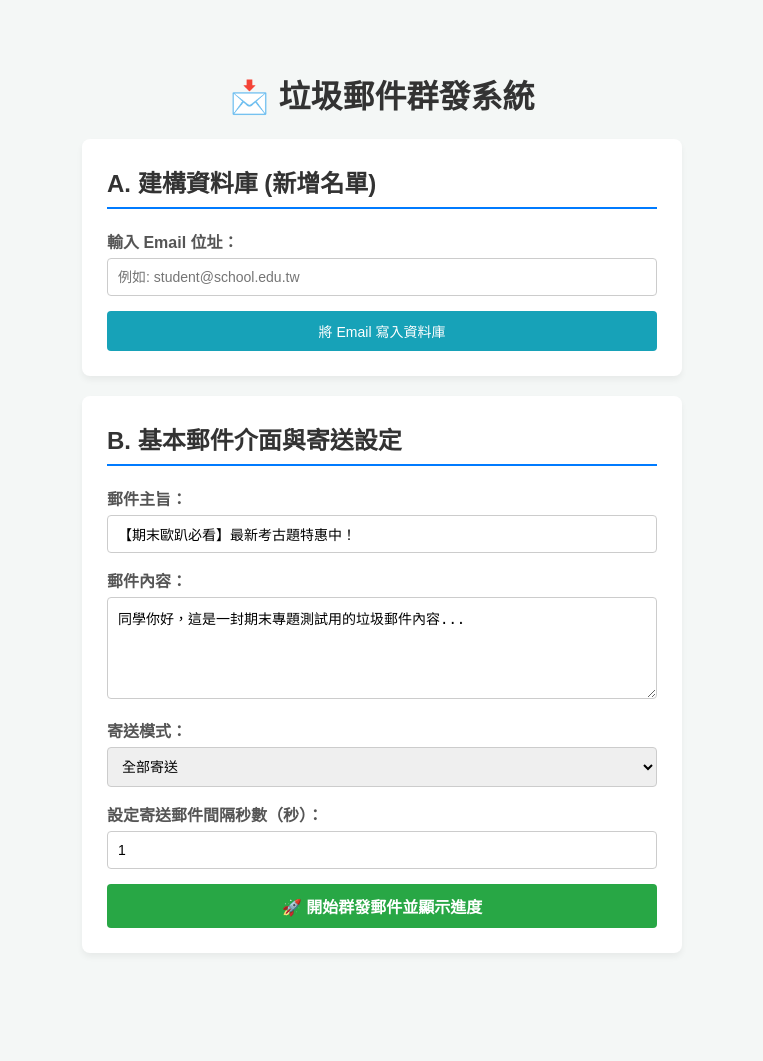
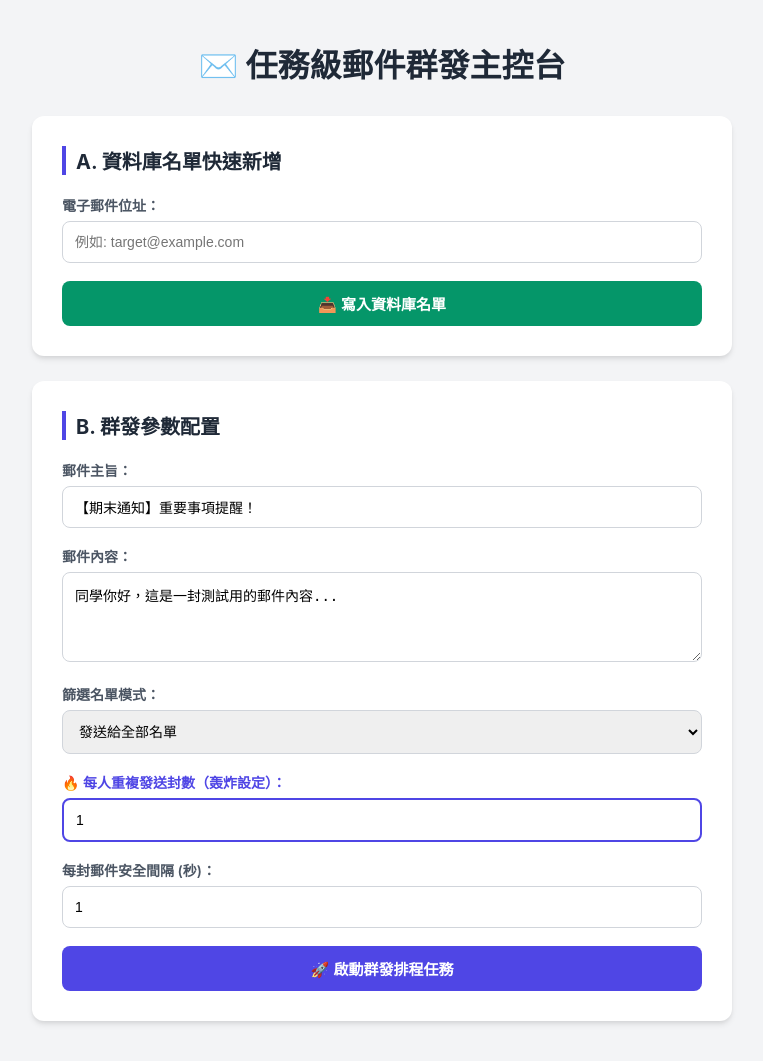
Before and after one commit to jerry05060506/a1133316-2026WebProgramming, a PHP site: page /phpmailer/ in a window 1280 px wide. Shown: the whole page, without its empty margins (258-1021 px from the left). Before the commit the page ends 928 px from the top, so only its background shows below. Run offline with PHP 8.4, Linux system fonts and the light colour scheme; some libraries are stand-ins or nearby versions.

Commit message:
Add files via upload

```diff
--- a/A1133316_蔡政倫＿作業4/index.php
+++ b/A1133316_蔡政倫＿作業4/index.php
@@ -1,10 +1,10 @@
 <?php
-// 1. 強制關閉 PHP 與伺服器的輸出緩衝，確保網頁不暫存、即時吐出內容
-if (ob_get_level()) ob_end_clean();
-header('X-Accel-Buffering: no');
+/**
+ * 現代化郵件群發系統 (極速穩定修正版)
+ * 支援功能：隨機/全部名單 + 自訂每人發送封數 + 異步佇列控制
+ */
 
 require_once 'db.php';
-
 require_once 'src/Exception.php';
 require_once 'src/PHPMailer.php';
 require_once 'src/SMTP.php';
@@ -12,34 +12,20 @@ require_once 'src/SMTP.php';
 use PHPMailer\PHPMailer\PHPMailer;
 use PHPMailer\PHPMailer\Exception;
 
-$message = '';
+// ==========================================
+// 後端 API 路由處理
+// ==========================================
 
-// A. 使用者輸入 email 位址，建構資料庫
-if (isset($_POST['add_email'])) {
-    $email = filter_var($_POST['email'], FILTER_VALIDATE_EMAIL);
-    if ($email) {
+// API 1: 取得發送名單清單
+if (isset($_GET['action']) && $_GET['action'] === 'fetch_tasks') {
+    header('Content-Type: application/json; charset=utf-8');
+
+    $send_type = $_GET['send_type'] ?? 'all';
+    $random_count = isset($_GET['random_count']) ? intval($_GET['random_count']) : 0;
+
     try {
-            $stmt = $pdo->prepare("INSERT INTO subscribers (email) VALUES (:email)");
-            $stmt->execute(['email' => $email]);
-            $message = "<div class='alert success'>Email 成功寫入資料庫！</div>";
-        } catch (PDOException $e) {
-            $message = "<div class='alert error'>新增失敗：此 Email 可能重複了。</div>";
-        }
-    } else {
-        $message = "<div class='alert error'>請輸入正確的 Email 格式！</div>";
-    }
-}
-
-// B. 寄信與顯示進度邏輯
-if (isset($_POST['send_mail'])) {
-    $subject = $_POST['subject'];
-    $content = $_POST['content'];
-    $send_type = $_POST['send_type'];
-    $random_count = intval($_POST['random_count']);
-    $delay = intval($_POST['delay']);
-
-    // 依條件撈取資料庫的名單
         if ($send_type === 'random' && $random_count > 0) {
+            $pdo->setAttribute(PDO::ATTR_EMULATE_PREPARES, false);
             $stmt = $pdo->prepare("SELECT id, email FROM subscribers ORDER BY RAND() LIMIT :limit");
             $stmt->bindValue(':limit', $random_count, PDO::PARAM_INT);
             $stmt->execute();
@@ -47,92 +33,72 @@ if (isset($_POST['send_mail'])) {
             $stmt = $pdo->query("SELECT id, email FROM subscribers");
         }
         $list = $stmt->fetchAll(PDO::FETCH_ASSOC);
-    $total = count($list);
+        echo json_encode(['success' => true, 'data' => $list]);
+    } catch (Exception $e) {
+        echo json_encode(['success' => false, 'message' => $e->getMessage()]);
+    }
+    exit;
+}
 
-    if ($total > 0) {
-        ob_start();
+// API 2: 單筆郵件發送
+if (isset($_GET['action']) && $_GET['action'] === 'send_single') {
+    header('Content-Type: application/json; charset=utf-8');
 
-        echo "<style>
-                body { font-family: Arial, sans-serif; max-width: 600px; margin: 30px auto; padding: 20px; background: #f9f9f9; }
-                .progress-container { width: 100%; background: #eee; border-radius: 5px; margin: 20px 0; box-shadow: inset 0 1px 3px rgba(0,0,0,0.2); overflow: hidden; }
-                .progress-bar { width: 5%; min-width: 5%; height: 30px; background: #ffc107; text-align: center; line-height: 30px; color: #333; border-radius: 5px; transition: width 0.4s ease; font-weight: bold; }
-                .log-box { background: #fff; border: 1px solid #ccc; padding: 15px; height: 200px; overflow-y: auto; border-radius: 5px; font-family: monospace; }
-              </style>";
+    // 💡 修正：讀取前端傳來的 JSON 封包
+    $raw_input = file_get_contents('php://input');
+    $input = json_decode($raw_input, true);
 
-        echo "<h2>🚀 郵件發送中...</h2>";
-        echo "<p style='color: #555;'>系統提示：本次預計發送 <strong>{$total}</strong> 筆郵件。</p>";
-        echo "<div class='progress-container'><div id='progress-bar' class='progress-bar'>0%</div></div>";
-        echo "<div class='log-box' id='log-box'>";
+    $to_email = filter_var($input['email'] ?? '', FILTER_VALIDATE_EMAIL);
+    $subject  = $input['subject'] ?? '';
+    $content  = $input['content'] ?? '';
 
-        echo str_repeat(' ', 4096);
-        ob_flush();
-        flush();
+    if (!$to_email || empty($subject) || empty($content)) {
+        echo json_encode(['success' => false, 'message' => '無效的請求參數或 Email 格式錯誤']);
+        exit;
+    }
 
-        // 【安全拆分】不在最外層用 try 包住，防止一出錯整個迴圈與畫面死掉
     $mail = new PHPMailer(true);
-
-        // 這裡設定基本 SMTP 參數
+    try {
+        // 配置 SMTP 伺服器
         $mail->isSMTP();
         $mail->Host       = 'smtp.gmail.com';
         $mail->SMTPAuth   = true;
         $mail->Username   = 'a1133316@mail.nuk.edu.tw';
-        $mail->Password   = 'lfhk uelw soil yave';
+        $mail->Password   = 'lfhk uelw soil yave';   // 記得更換為你新申請的密碼
         $mail->SMTPSecure = PHPMailer::ENCRYPTION_STARTTLS;
         $mail->Port       = 587;
         $mail->CharSet    = 'UTF-8';
         $mail->Encoding   = 'base64';
+
+        // 信件標頭設定
         $mail->setFrom($mail->Username, '垃圾郵件系統');
+        $mail->addAddress($to_email);
         $mail->isHTML(true);
         $mail->Subject = $subject;
         $mail->Body    = nl2br(htmlspecialchars($content));
 
-        // 開始跑迴圈寄信
-        foreach ($list as $index => $row) {
-            $no = $row['id'];
-            $to_email = $row['email'];
-
-            // 每一封信獨立進行 try-catch，就算失敗也會把原因印出來，並繼續執行下一筆！
-            try {
-                $mail->addAddress($to_email);
         $mail->send();
-                $mail_status = "<span style='color:green;'>成功</span>";
+        echo json_encode(['success' => true]);
     } catch (Exception $e) {
-                // 🔥 關鍵點：如果失敗，直接抓取 PHPMailer 吐出來的真實死因
-                $mail_status = "<span style='color:red; font-weight:bold;'>失敗！原因: " . htmlspecialchars($mail->ErrorInfo) . "</span>";
+        echo json_encode(['success' => false, 'message' => $mail->ErrorInfo]);
+    }
+    exit;
 }
 
-            $mail->clearAddresses();
-
-            // 計算目前進度百分比
-            $current = $index + 1;
-            $percent = round(($current / $total) * 100);
-
-            // 用 JavaScript 即時更新網頁上的進度條外觀、顏色與紀錄
-            echo "<script>
-                    var bar = document.getElementById('progress-bar');
-                    bar.style.width = '{$percent}%';
-                    bar.style.backgroundColor = '{$percent}' == 100 ? '#28a745' : '#ffc107';
-                    bar.innerHTML = '{$percent}% ({$current}/{$total})';
-                    document.getElementById('log-box').innerHTML += '<p>【No.{$no}】至: {$to_email} ... {$mail_status}</p>';
-                    document.getElementById('log-box').scrollTop = document.getElementById('log-box').scrollHeight;
-                  </script>";
-
-            echo str_repeat(' ', 4096);
-            ob_flush();
-            flush();
-
-            // 設定寄送郵件間隔秒數
-            if ($current < $total && $delay > 0) {
-                sleep($delay);
+// API 3: 新增訂閱者名單
+$message = '';
+if (isset($_POST['add_email'])) {
+    $email = filter_var($_POST['email'], FILTER_VALIDATE_EMAIL);
+    if ($email) {
+        try {
+            $stmt = $pdo->prepare("INSERT INTO subscribers (email) VALUES (:email)");
+            $stmt->execute(['email' => $email]);
+            $message = "<div class='alert success'>✨ Email 成功寫入資料庫！</div>";
+        } catch (PDOException $e) {
+            $message = "<div class='alert error'>❌ 新增失敗：此 Email 可能重複了。</div>";
         }
-        }
-
-        echo "<p style='color: green; font-weight: bold; margin-top: 15px;'>🎉 全數處理完畢！</p>";
-        echo "<a href='index.php' style='display:inline-block; margin-top:10px; background:#007BFF; color:#fff; padding:8px 15px; text-decoration:none; border-radius:4px;'>返回主畫面</a>";
-        echo "</div>";
-        exit;
     } else {
-        $message = "<div class='alert error'>資料庫中沒有任何郵件名單！</div>";
+        $message = "<div class='alert error'>⚠️ 請輸入正確的 Email 格式！</div>";
     }
 }
 ?>
@@ -141,77 +107,233 @@ if (isset($_POST['send_mail'])) {
 <html lang="zh-TW">
 <head>
     <meta charset="UTF-8">
-    <title>垃圾郵件寄送系統</title>
+    <meta name="viewport" content="width=device-width, initial-scale=1.0">
+    <title>排程郵件群發控制台</title>
     <style>
-        body { font-family: Arial, sans-serif; max-width: 600px; margin: 30px auto; padding: 20px; background: #f4f7f6; }
-        .card { background: white; padding: 25px; margin-bottom: 20px; border-radius: 8px; box-shadow: 0 4px 6px rgba(0,0,0,0.05); }
-        h2 { margin-top: 0; color: #333; border-bottom: 2px solid #007BFF; padding-bottom: 8px; }
-        .form-group { margin-bottom: 15px; }
-        label { display: block; margin-bottom: 5px; font-weight: bold; color: #555; }
-        input[type="text"], input[type="email"], input[type="number"], textarea, select { width: 100%; padding: 10px; box-sizing: border-box; border: 1px solid #ccc; border-radius: 4px; font-size: 14px; }
-        button { background: #007BFF; color: white; border: none; padding: 10px 20px; border-radius: 4px; cursor: pointer; font-size: 14px; width: 100%; }
-        button:hover { background: #0056b3; }
-        .alert { padding: 12px; margin-bottom: 15px; border-radius: 4px; font-weight: bold; }
-        .success { background: #d4edda; color: #155724; border: 1px solid #c3e6cb; }
-        .error { background: #f8d7da; color: #721c24; border: 1px solid #f5c6cb; }
+        :root {
+            --primary: #4F46E5;
+            --primary-hover: #4338CA;
+            --success: #10B981;
+            --error: #EF4444;
+            --bg: #F3F4F6;
+            --card: #FFFFFF;
+            --text: #1F2937;
+        }
+        body { font-family: -apple-system, BlinkMacSystemFont, "Segoe UI", Roboto, sans-serif; background: var(--bg); color: var(--text); max-width: 700px; margin: 40px auto; padding: 0 20px; }
+        .card { background: var(--card); padding: 30px; margin-bottom: 25px; border-radius: 12px; box-shadow: 0 4px 6px -1px rgba(0,0,0,0.1), 0 2px 4px -1px rgba(0,0,0,0.06); }
+        h1 { text-align: center; color: var(--text); font-weight: 800; margin-bottom: 30px; }
+        h2 { margin-top: 0; font-size: 1.25rem; border-left: 4px solid var(--primary); padding-left: 10px; margin-bottom: 20px; }
+        .form-group { margin-bottom: 18px; }
+        label { display: block; margin-bottom: 6px; font-weight: 600; font-size: 14px; color: #4B5563; }
+        input, textarea, select { width: 100%; padding: 12px; box-sizing: border-box; border: 1px solid #D1D5DB; border-radius: 8px; font-size: 14px; transition: border 0.2s; }
+        input:focus, textarea:focus, select:focus { outline: none; border-color: var(--primary); box-shadow: 0 0 0 3px rgba(79, 70, 229, 0.1); }
+        button { background: var(--primary); color: white; border: none; padding: 12px 24px; border-radius: 8px; cursor: pointer; font-size: 15px; font-weight: 600; width: 100%; transition: background 0.2s; }
+        button:hover { background: var(--primary-hover); }
+        .alert { padding: 12px 16px; margin-bottom: 20px; border-radius: 8px; font-weight: 500; font-size: 14px; }
+        .success { background: #DEF7EC; color: #03543F; }
+        .error { background: #FDE8E8; color: #9B1C1C; }
+
+        #panel-running { display: none; }
+        .progress-container { width: 100%; background: #E5E7EB; border-radius: 9999px; height: 20px; overflow: hidden; margin: 20px 0; position: relative; }
+        .progress-bar { width: 0%; height: 100%; background: var(--primary); transition: width 0.1s ease; }
+        .progress-text { position: absolute; width: 100%; text-align: center; top: 0; left: 0; line-height: 20px; font-size: 12px; font-weight: 700; color: #111827; }
+        .log-box { background: #1E293B; color: #F8FAFC; padding: 15px; height: 250px; overflow-y: auto; border-radius: 8px; font-family: monospace; font-size: 13px; line-height: 1.6; }
+        .log-item { margin: 4px 0; border-bottom: 1px solid #334155; padding-bottom: 4px; }
     </style>
 </head>
 <body>
 
-    <h1 style="text-align: center; color: #333;">📩 垃圾郵件群發系統</h1>
+    <h1>✉️ 任務級郵件群發主控台</h1>
     <?php echo $message; ?>
 
-    <div class="card">
-        <h2>A. 建構資料庫 (新增名單)</h2>
+    <div class="card" id="panel-setup-list">
+        <h2>A. 資料庫名單快速新增</h2>
         <form method="post">
             <div class="form-group">
-                <label for="email">輸入 Email 位址：</label>
-                <input type="email" name="email" id="email" required placeholder="例如: student@school.edu.tw">
+                <label for="email">電子郵件位址：</label>
+                <input type="email" name="email" id="email" required placeholder="例如: target@example.com">
             </div>
-            <button type="submit" name="add_email" style="background: #17a2b8;">將 Email 寫入資料庫</button>
+            <button type="submit" name="add_email" style="background: #059669;">📥 寫入資料庫名單</button>
         </form>
     </div>
 
-    <div class="card">
-        <h2>B. 基本郵件介面與寄送設定</h2>
-        <form method="post">
+    <div class="card" id="panel-setup-send">
+        <h2>B. 群發參數配置</h2>
+        <form id="mailForm" onsubmit="startMassMail(event)">
             <div class="form-group">
                 <label for="subject">郵件主旨：</label>
-                <input type="text" name="subject" id="subject" required value="【期末歐趴必看】最新考古題特惠中！">
+                <input type="text" id="subject" required value="【期末通知】重要事項提醒！">
             </div>
 
             <div class="form-group">
                 <label for="content">郵件內容：</label>
-                <textarea name="content" id="content" rows="5" required>同學你好，這是一封期末專題測試用的垃圾郵件內容...</textarea>
+                <textarea id="content" rows="4" required>同學你好，這是一封測試用的郵件內容...</textarea>
             </div>
 
             <div class="form-group">
-                <label for="send_type">寄送模式：</label>
-                <select name="send_type" id="send_type" onchange="toggleRandomInput()">
-                    <option value="all">全部寄送</option>
-                    <option value="random">隨機寄送幾筆</option>
+                <label for="send_type">篩選名單模式：</label>
+                <select id="send_type" onchange="toggleRandomInput()">
+                    <option value="all">發送給全部名單</option>
+                    <option value="random">隨機抽樣幾個人</option>
                 </select>
             </div>
 
             <div class="form-group" id="random_count_group" style="display: none;">
-                <label for="random_count">要隨機寄送幾筆？</label>
-                <input type="number" name="random_count" id="random_count" min="1" value="3">
+                <label for="random_count">隨機抽樣人數：</label>
+                <input type="number" id="random_count" min="1" value="3">
             </div>
 
             <div class="form-group">
-                <label for="delay">設定寄送郵件間隔秒數（秒）：</label>
-                <input type="number" name="delay" id="delay" min="0" max="10" value="1">
+                <label for="mail_count_per_user" style="color: var(--primary);">🔥 每人重複發送封數（轰炸設定）：</label>
+                <input type="number" id="mail_count_per_user" min="1" value="1" required style="border: 2px solid var(--primary);">
             </div>
 
-            <button type="submit" name="send_mail" style="background: #28a745; font-size: 16px; font-weight: bold;">🚀 開始群發郵件並顯示進度</button>
+            <div class="form-group">
+                <label for="delay">每封郵件安全間隔 (秒)：</label>
+                <input type="number" id="delay" min="0" max="60" value="1">
+            </div>
+
+            <button type="submit" id="btn-start">🚀 啟動群發排程任務</button>
         </form>
+    </div>
+
+    <div class="card" id="panel-running">
+        <h2>⚡ 群發任務執行中</h2>
+        <p id="task-status" style="font-size: 14px; color: #4B5563;">正在初始化發送佇列...</p>
+
+        <div class="progress-container">
+            <div id="progress-bar" class="progress-bar"></div>
+            <div id="progress-text" class="progress-text">0% (0/0)</div>
+        </div>
+
+        <div class="log-box" id="log-box"></div>
+
+        <button id="btn-reload" style="margin-top: 20px; background: #4B5563; display: none;" onclick="location.reload()">返回主控台</button>
     </div>
 
     <script>
         function toggleRandomInput() {
-            var type = document.getElementById('send_type').value;
-            var group = document.getElementById('random_count_group');
-            group.style.display = (type === 'random') ? 'block' : 'none';
+            const type = document.getElementById('send_type').value;
+            document.getElementById('random_count_group').style.display = (type === 'random') ? 'block' : 'none';
+        }
+
+        // 非同步發送主程式
+        async function startMassMail(event) {
+            event.preventDefault();
+
+            // 1. 讀取前端介面參數
+            const subject = document.getElementById('subject').value;
+            const content = document.getElementById('content').value;
+            const send_type = document.getElementById('send_type').value;
+            const random_count = document.getElementById('random_count').value;
+            const mail_count_per_user = parseInt(document.getElementById('mail_count_per_user').value) || 1;
+            const delay = parseInt(document.getElementById('delay').value) * 1000;
+
+            // 2. 切換 UI 面板
+            document.getElementById('panel-setup-list').style.display = 'none';
+            document.getElementById('panel-setup-send').style.display = 'none';
+            document.getElementById('panel-running').style.display = 'block';
+
+            const logBox = document.getElementById('log-box');
+            const progressBar = document.getElementById('progress-bar');
+            const progressText = document.getElementById('progress-text');
+            const taskStatus = document.getElementById('task-status');
+
+            addLog('正在向後端請求獲取目標名單...');
+
+            try {
+                // 3. 向後端索取基礎名單
+                const fetchUrl = `index.php?action=fetch_tasks&send_type=${send_type}&random_count=${random_count}`;
+                const response = await fetch(fetchUrl);
+                const result = await response.json();
+
+                if (!result.success) {
+                    throw new Error(result.message || '無法撈取名單');
+                }
+
+                const baseUsers = result.data;
+                if (baseUsers.length === 0) {
+                    taskStatus.innerText = '任務結束。';
+                    addLog('<span style="color: #FBBF24;">⚠️ 資料庫中沒有符合條件的名單。</span>');
+                    document.getElementById('btn-reload').style.display = 'block';
+                    return;
+                }
+
+                // 💡 核心邏輯：根據「每人發送封數」將名單展開成真正的發送佇列 (Queue)
+                let finalQueue = [];
+                for (let user of baseUsers) {
+                    for (let m = 1; m <= mail_count_per_user; m++) {
+                        finalQueue.push({
+                            email: user.email,
+                            current_loop: m
+                        });
+                    }
+                }
+
+                const totalTasks = finalQueue.length;
+                taskStatus.innerHTML = `篩選出 <strong>${baseUsers.length}</strong> 人，每人寄送 <strong>${mail_count_per_user}</strong> 封，總計需發送：<strong>${totalTasks}</strong> 封郵件。`;
+                addLog(`成功建立發送佇列，共計 ${totalTasks} 筆任務，開始發送...`);
+
+                // 4. 依序跑迴圈發送
+                for (let i = 0; i < totalTasks; i++) {
+                    const currentNo = i + 1;
+                    const task = finalQueue[i];
+
+                    addLog(`[${currentNo}/${totalTasks}] 正在發送第 ${task.current_loop} 封至: ${task.email} ...`);
+
+                    // 💡 修正後正確的 Fetch POST 送法
+                    const sendResponse = await fetch('index.php?action=send_single', {
+                        method: 'POST',
+                        headers: {
+                            'Content-Type': 'application/json'
+                        },
+                        body: JSON.stringify({
+                            email: task.email,
+                            subject: subject,
+                            content: content
+                        })
+                    });
+
+                    const sendResult = await sendResponse.json();
+
+                    // 更新 UI Log
+                    if (sendResult.success) {
+                        addLog(`[${currentNo}/${totalTasks}] 至 ${task.email} (第 ${task.current_loop} 封) <span style="color: #10B981;">▶ 發送成功</span>`);
+                    } else {
+                        addLog(`[${currentNo}/${totalTasks}] 至 ${task.email} <span style="color: #EF4444;">▶ 失敗 (原因: ${sendResult.message})</span>`);
+                    }
+
+                    // 更新進度條
+                    const percent = Math.round((currentNo / totalTasks) * 100);
+                    progressBar.style.width = `${percent}%`;
+                    progressText.innerText = `${percent}% (${currentNo}/${totalTasks})`;
+
+                    if(percent === 100) {
+                        progressBar.style.backgroundColor = '#10B981';
+                    }
+
+                    // 間隔延時
+                    if (currentNo < totalTasks && delay > 0) {
+                        await new Promise(resolve => setTimeout(resolve, delay));
+                    }
+                }
+
+                taskStatus.innerHTML = `<span style="color: #10B981; font-weight: bold;">🎉 所有郵件任務已全數安全發送完畢！</span>`;
+                addLog('任務完成。');
+
+            } catch (err) {
+                addLog(`<span style="color: #EF4444;">🚨 核心引擎發生致命錯誤: ${err.message}</span>`);
+                taskStatus.innerText = '任務因錯誤中斷。';
+            } finally {
+                document.getElementById('btn-reload').style.display = 'block';
+            }
+        }
+
+        function addLog(text) {
+            const logBox = document.getElementById('log-box');
+            const time = new Date().toLocaleTimeString();
+            logBox.innerHTML += `<div class="log-item">[${time}] ${text}</div>`;
+            logBox.scrollTop = logBox.scrollHeight;
         }
     </script>
 </body>
```
Lines whose indentation alone changed are shown as unchanged.
